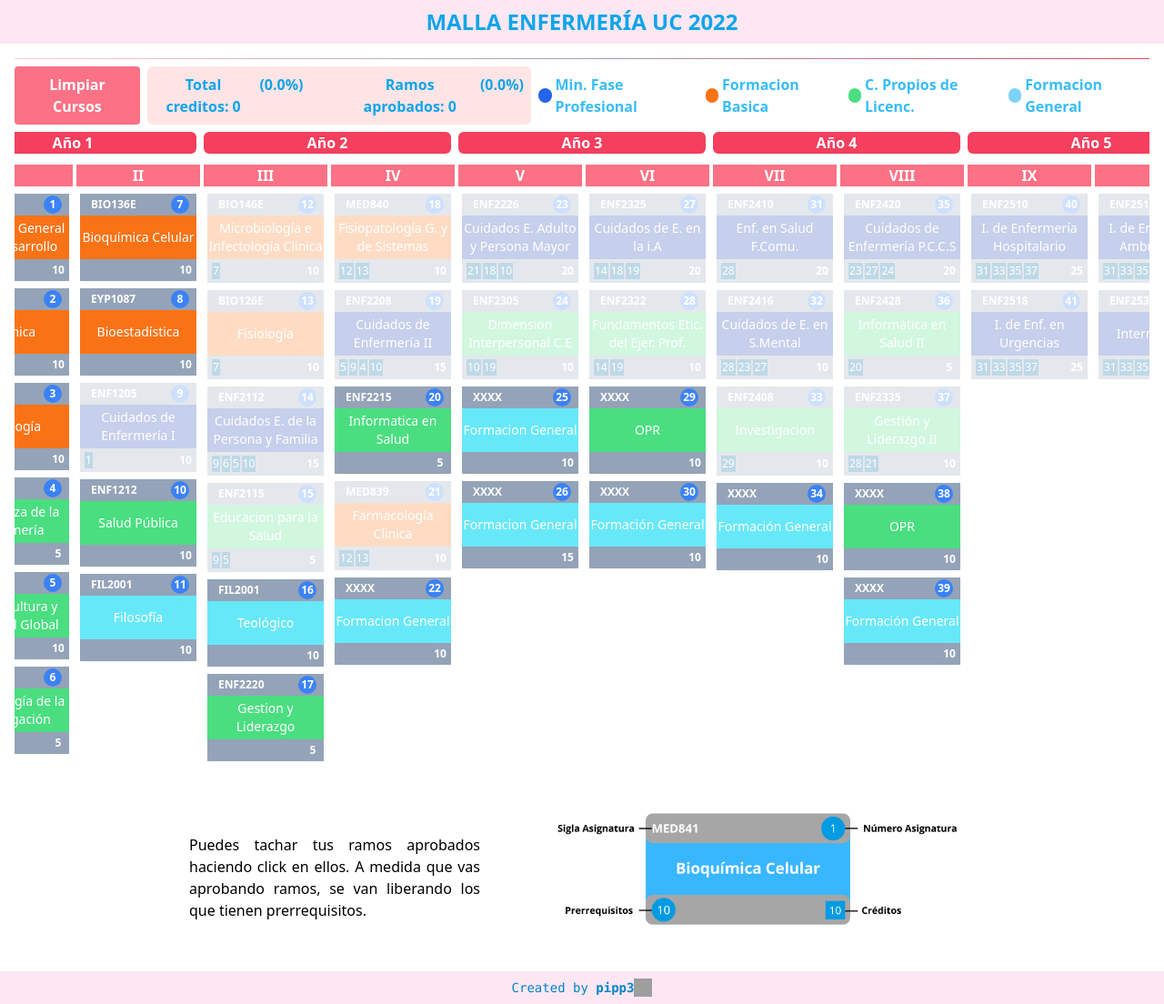
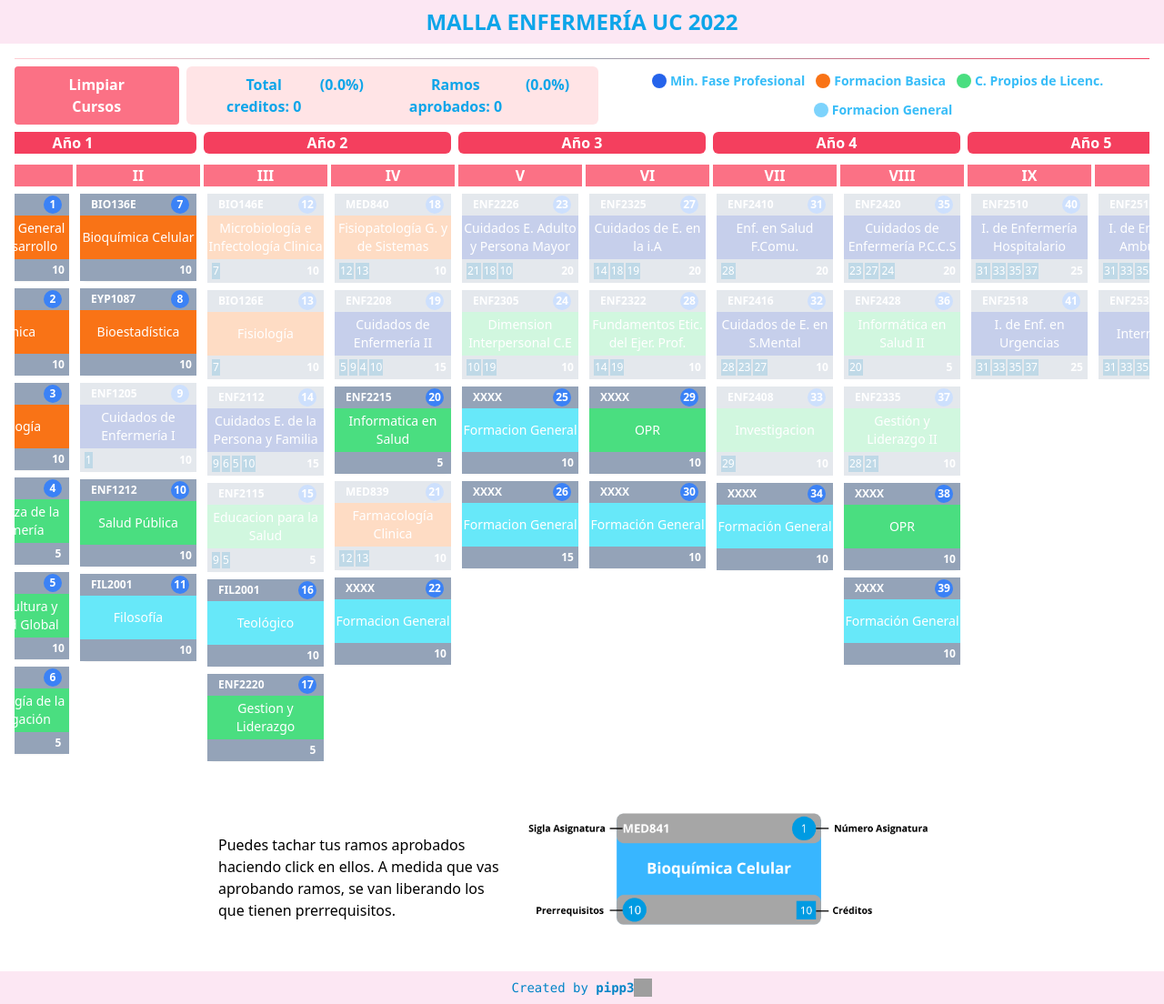
Before and after one commit to pipp3/MallaEnfermeriaUC-React, a React (Vite) app: page / in a window 1280 px wide. Shown: the whole page at 91% size. Built offline with nearby package versions, Linux system fonts and the light colour scheme; grey boxes are pictures that could not be loaded.

Commit message:
more resposive stats/legend/button components

```diff
--- a/src/App.jsx
+++ b/src/App.jsx
@@ -16,7 +16,7 @@ function App() {
             <div className="flex-grow h-px bg-gradient-to-r from-rose-200 via-gray-400 to-rose-500"></div>
           </div>
         </div>
-        <div className="mt-2 flex">
+        <div className="mt-2 flex overflow-x-auto">
           <Button />
           <Stats />
           <Legend />
--- a/src/components/Button.jsx
+++ b/src/components/Button.jsx
@@ -7,7 +7,7 @@ export default function Button () {
       <button
       type='button'
         onClick={handleReset}
-        className='bg-rose-400 hover:bg-rose-700 text-white font-bold py-2 px-4 rounded'
+        className='bg-rose-400 hover:bg-rose-700 text-white font-bold py-2 px-4 rounded sm:w-auto w-full sm:py-8 sm:px-8 md:py-2 md:px-10'
       >
         Limpiar Cursos
       </button>
--- a/src/components/Info.jsx
+++ b/src/components/Info.jsx
@@ -2,8 +2,8 @@ import React from "react";
 
 const InfoSection = () => {
   return (
-    <div className="flex my-4 items-center mx-auto justify-center">
-      <div className="w-80 text-justify sm:block hidden mr-16">
+    <div className="flex my-4 items-center mx-auto justify-center px-5">
+      <div className="w-80 sm:justify-start sm:block hidden">
         Puedes tachar tus ramos aprobados haciendo click en ellos. A medida que
         vas aprobando ramos, se van liberando los que tienen prerrequisitos.
       </div>
--- a/src/components/Legend.jsx
+++ b/src/components/Legend.jsx
@@ -1,22 +1,22 @@
 export default function Legend() {
   return (
-    <div className="flex justify-center items-center ml-2 space-x-3">
-      <div className="flex items-center">
+    <div className="flex flex-wrap justify-center items-center ml-2 space-x-3 text-sm">
+      <div className="flex items-center mb-2 sm:mb-0">
         <div className="rounded-full bg-blue-600 h-4 w-4"></div>
         <p className="font-semibold ml-1 text-sky-400">Min. Fase Profesional</p>
       </div>
 
-      <div className="flex items-center">
+      <div className="flex items-center mb-2 sm:mb-0">
         <div className="rounded-full bg-orange-500 h-4 w-4"></div>
         <p className="font-semibold ml-1 text-sky-400">Formacion Basica</p>
       </div>
 
-      <div className="flex items-center">
+      <div className="flex items-center mb-2 sm:mb-0">
         <div className="rounded-full bg-green-400 h-4 w-4"></div>
         <p className="font-semibold ml-1 text-sky-400">C. Propios de Licenc.</p>
       </div>
 
-      <div className="flex items-center">
+      <div className="flex items-center mb-2 sm:mb-0">
         <div className="rounded-full bg-sky-300 h-4 w-4"></div>
         <p className="font-semibold ml-1 text-sky-400">Formacion General</p>
       </div>
--- a/src/components/Stats.jsx
+++ b/src/components/Stats.jsx
@@ -5,8 +5,8 @@ export default function Stats() {
   const { totalCredits, finishedCourses } = useContext(CourseContext);
 
   return (
-    <div className="flex justify-center text-center ml-2 items-center text-sky-500 font-semibold bg-rose-100 rounded-md p-2 hover:bg-rose-700 hover:text-white cursor-pointer">
-      <div className="flex mr-12">
+    <div className="flex flex-col sm:flex-row justify-center text-center ml-2 items-center text-sky-500 font-semibold bg-rose-100 rounded-md p-2 hover:bg-rose-700 hover:text-white cursor-pointer sm:py-2 md:px-8">
+      <div className="flex mr-12 mb-2 sm:mb-0 sm:mr-8">
         <p className="mr-2">Total creditos: {totalCredits}</p>{" "}
         <p>({((totalCredits * 100) / 515).toFixed(1)}%)</p>
       </div>
```
